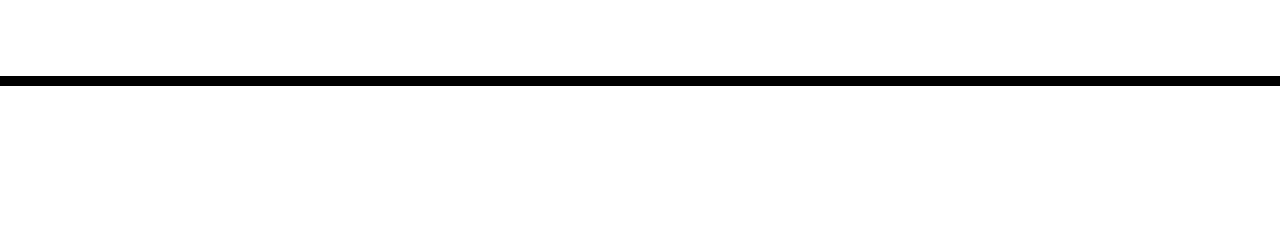
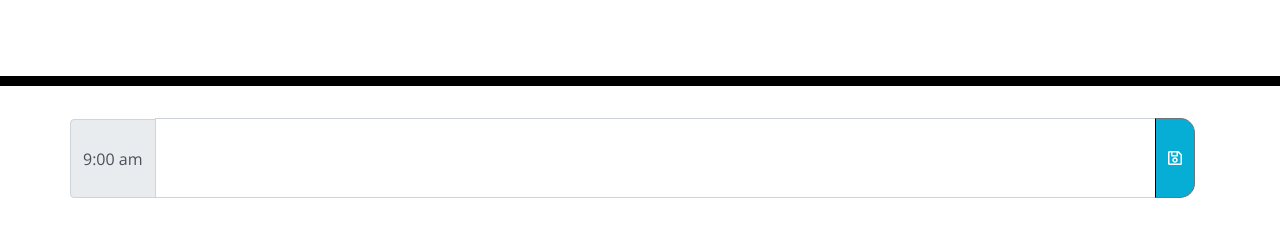
Before and after one commit to tkim30201/Work-Day-Scheduler, a plain HTML site: page index.html in a window 1280 px wide. Shown: the part 182-418 px from the top of the page. Drawn offline with nearby package versions, Linux system fonts and the light colour scheme.

Commit message:
created first timeblock and save button

```diff
--- a/index.html
+++ b/index.html
@@ -29,7 +29,17 @@
       <p id="currentDay" class="lead"></p>
     </header>
     <div class="container">
-      <!-- Timeblocks go here -->
+
+      <div class="input-group mb-3">
+        <div class="input-group-prepend row">
+          <span class="input-group-text" id="basic-addon1" data-value="9">9:00 am</span>
+        </div>
+        <textarea value="" id="task9am" type="text" cols="100" rows="2" class="form-control description textarea"></textarea>
+        <div class="input-group-append">
+          <button id="9am-save" class="btn btn-outline-secondary saveBtn" type="button"><i class="far fa-save"></i></button>
+        </div>
+      </div>
+
     </div>
 
     <script src="https://code.jquery.com/jquery-3.4.1.min.js"></script>
```
